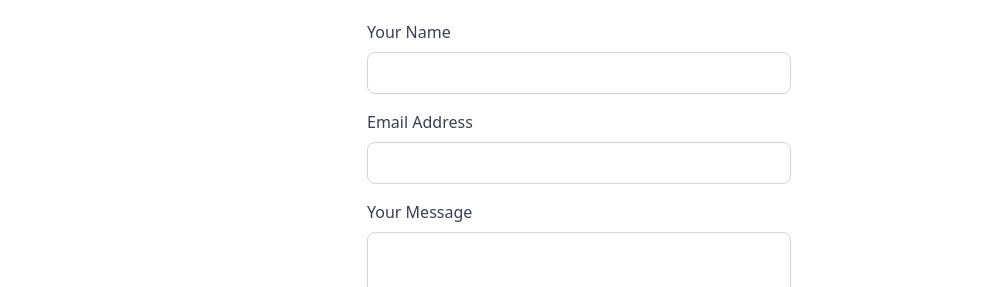
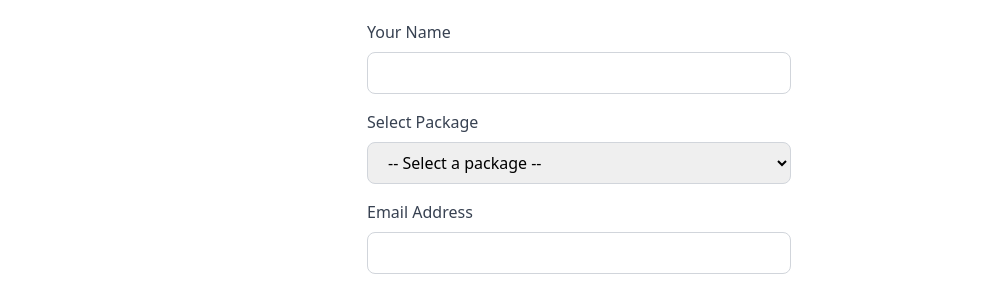
Before and after one commit to ilyasss166/vrwan, a plain HTML site: page index.html in a window 1280 px wide. Shown: the part 4144-4431 px from the top of the page, 297-1280 px from the left. Drawn offline with nearby package versions, Linux system fonts and the light colour scheme.

Commit message:
Update index.html

```diff
--- a/index.html
+++ b/index.html
@@ -362,6 +362,15 @@
                                 <input type="text" id="name" name="name" class="w-full px-4 py-2 border border-gray-300 rounded-lg focus:outline-none focus:ring-2 focus:ring-purple-600" required>
                             </div>
                             <div>
+                                <label for="package" class="block text-gray-700 font-medium mb-2">Select Package</label>
+                                <select id="package" name="package" class="w-full px-4 py-2 border border-gray-300 rounded-lg focus:outline-none focus:ring-2 focus:ring-purple-600" required>
+                                    <option value="">-- Select a package --</option>
+                                    <option value="Essential Redesign">Essential Redesign ($129)</option>
+                                    <option value="Business Pro">Business Pro ($349)</option>
+                                    <option value="Enterprise Custom">Enterprise Custom (Custom Quote)</option>
+                                </select>
+                            </div>
+                            <div>
                                 <label for="email" class="block text-gray-700 font-medium mb-2">Email Address</label>
                                 <input type="email" id="email" name="email" class="w-full px-4 py-2 border border-gray-300 rounded-lg focus:outline-none focus:ring-2 focus:ring-purple-600" required>
                             </div>
```
